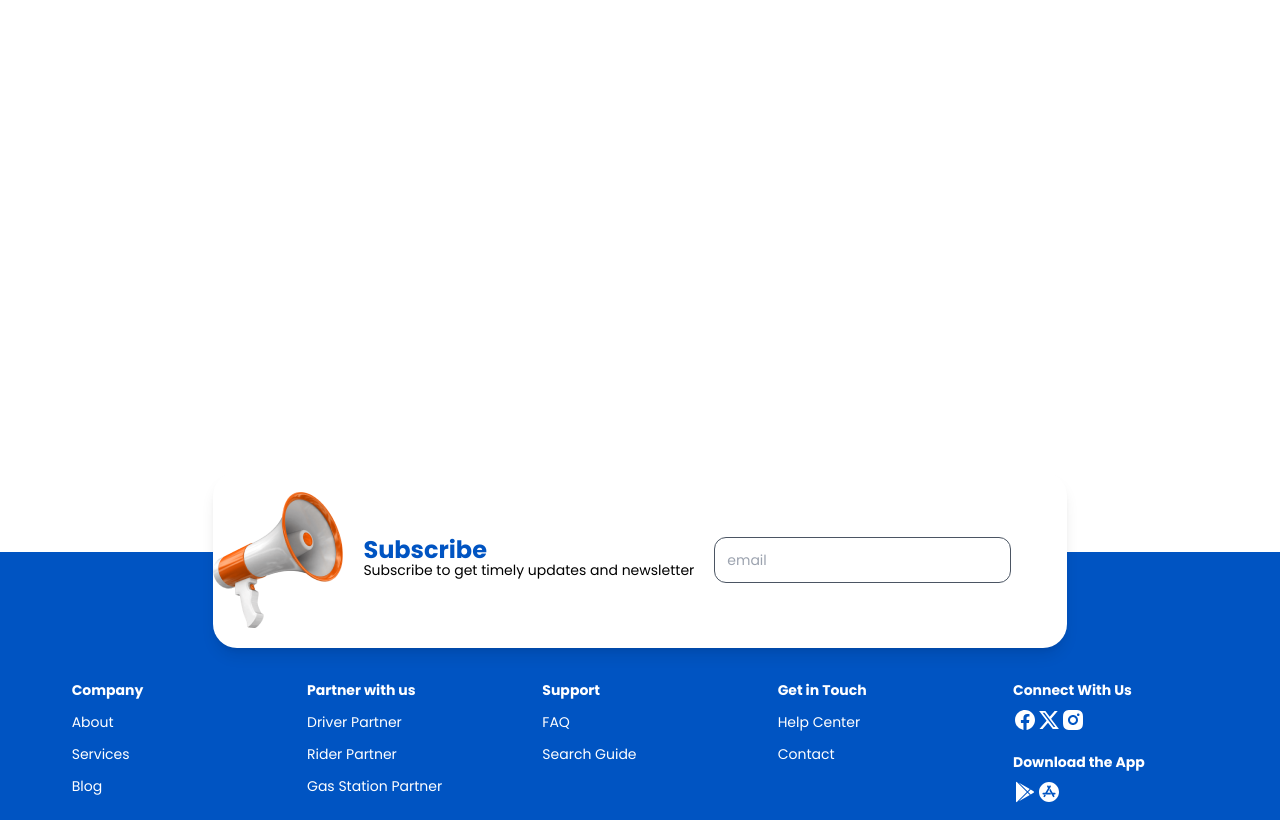
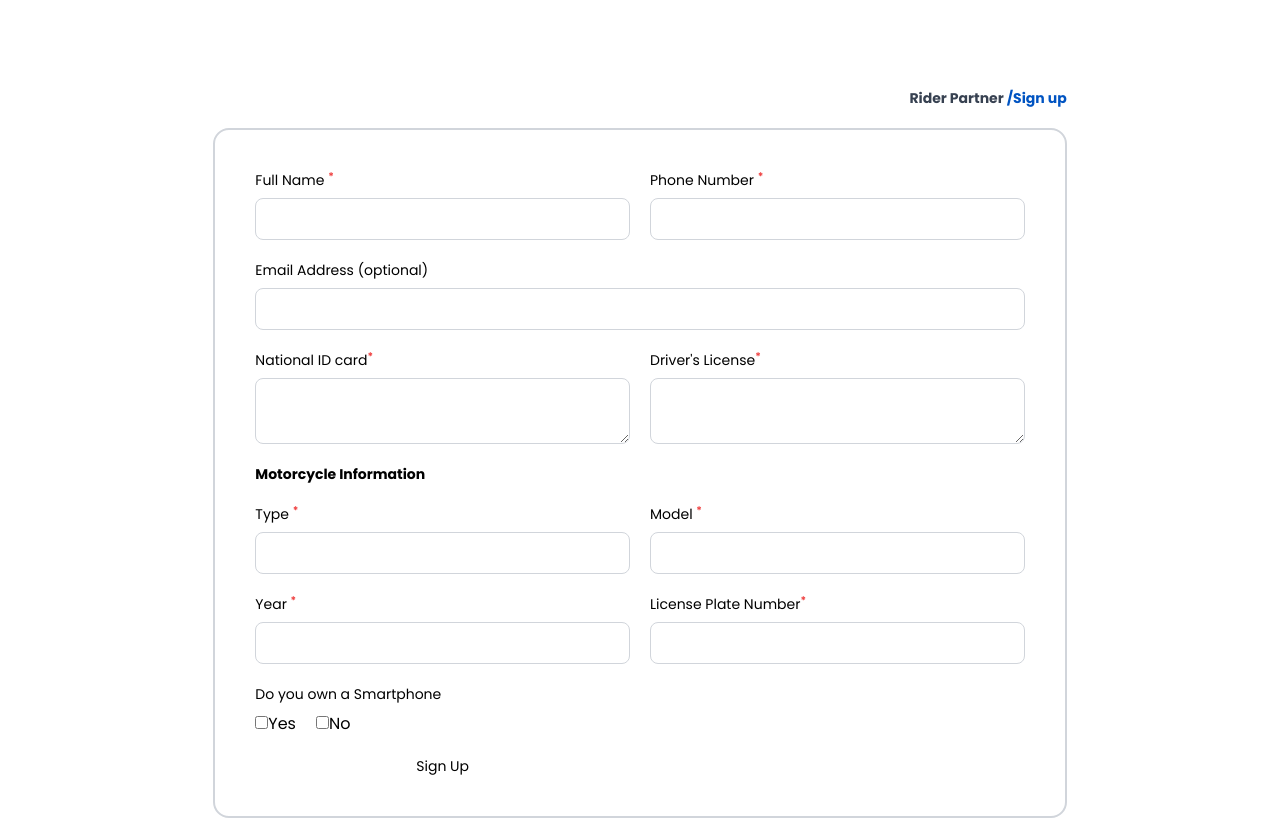
Before and after one commit to DevEmmy/eexily-landing-page, a Next.js app: page /rider-partner in a window 1280 px wide. Before the commit this address had no page. Shown: the part 440-1260 px from the top of the page. Built offline with nearby package versions, Linux system fonts and the light colour scheme.

Commit message:
added category signup pages

```diff
--- /dev/null
+++ b/src/app/(otherRoute)/driver-partner/page.tsx
@@ -0,0 +1,72 @@
+import React from 'react'
+
+const page = () => {
+  return (
+    <div className='w-2/3 m-auto'>
+        <p className='text-gray-700 mb-5 font-bold text-end'>Driver Partner <span className='text-primary'>/Sign up</span></p>
+        <div className="grid grid-cols-2 gap-5 border-2 border-gray-300 rounded-2xl p-10  form-container">
+            <div>
+                <p>Full Name <sup>*</sup></p>
+                <input type="text" />
+            </div>
+
+            <div>
+                <p>Phone Number <sup>*</sup></p>
+                <input type="tel" />
+            </div>
+
+            <div className='col-span-2'>
+                <p>Email Address (optional)</p>
+                <input type="text" />
+            </div>
+
+            <div>
+                <p>Valid Driver's License Number<sup>*</sup></p>
+                <input type="text" />
+            </div>
+
+            <div>
+                <p>Expiry Date<sup>*</sup></p>
+                <input type="text" />
+            </div>
+
+            <p className='col-span-2 font-bold'>
+                Vehicle Information
+            </p>
+
+            <div>
+                <p>Type <sup>*</sup></p>
+                <input type="text" />
+            </div>
+
+            <div>
+                <p>Model <sup>*</sup></p>
+                <input type="text" />
+            </div>
+
+            <div>
+                <p>Year <sup>*</sup></p>
+                <input type="number" />
+            </div>
+
+            <div>
+                <p>License Plate Number<sup>*</sup></p>
+                <input type="text" />
+            </div>
+
+            <div className='col-span-2 flex gap-2'>
+
+                        <input type="checkbox" name="" id="" />
+                        <label htmlFor="" className='text-gray-500'>I have read and agreed to all terms and conditions.</label>
+
+            </div>
+
+            <button>
+                Sign Up
+            </button>
+        </div>
+    </div>
+  )
+}
+
+export default page
--- /dev/null
+++ b/src/app/(otherRoute)/gas-station-partner/page.tsx
@@ -0,0 +1,56 @@
+import React from 'react'
+
+const page = () => {
+  return (
+    <div className='w-2/3 m-auto'>
+        <p className='text-gray-700 mb-5 font-bold text-end'>Gas Station Partner <span className='text-primary'>/Sign up</span></p>
+        <div className="grid grid-cols-2 gap-5 border-2 border-gray-300 rounded-2xl p-10  form-container">
+            <div>
+                <p>Gas Station Name <sup>*</sup></p>
+                <input type="text" />
+            </div>
+
+            <div>
+                <p>Phone Number <sup>*</sup></p>
+                <input type="tel" />
+            </div>
+
+            <div className='col-span-2'>
+                <p>Email Address (optional)</p>
+                <input type="text" />
+            </div>
+
+            <div className='col-span-2'>
+                <p>Gas Station Address<sup>*</sup></p>
+                <input type="text" />
+            </div>
+
+            <div>
+                <p>Contact Person Name <sup>*</sup></p>
+                <input type="text" />
+            </div>
+
+            <div>
+                <p>Title <sup>*</sup></p>
+                <input type="text" />
+            </div>
+
+            <div>
+                <p>LPG Storage Capacity <sup>*</sup></p>
+                <input type="number" />
+            </div>
+
+            <div>
+                <p>Tax Iddentification Number (TIN) <sup>*</sup></p>
+                <input type="text" />
+            </div>
+
+            <button>
+                Sign Up
+            </button>
+        </div>
+    </div>
+  )
+}
+
+export default page
--- /dev/null
+++ b/src/app/(otherRoute)/partner/page.tsx
@@ -0,0 +1,18 @@
+import CategoryOverview from '@/components/CategoryOverview'
+import React from 'react'
+
+const page = () => {
+  return (
+    <div>
+        <CategoryOverview
+            title='Rider Partner'
+            header='Earn Extra Income with Eexily'
+            description='Join our network of delivery riders and get paid for every LPG cylinder you deliver. Flexible hours, easy to get started'
+            buttonText='Sign Up'
+            link='/sign-up'
+        />
+    </div>
+  )
+}
+
+export default page
--- /dev/null
+++ b/src/app/(otherRoute)/rider-partner/page.tsx
@@ -0,0 +1,80 @@
+import React from 'react'
+
+const page = () => {
+  return (
+    <div className='w-2/3 m-auto'>
+        <p className='text-gray-700 mb-5 font-bold text-end'>Rider Partner <span className='text-primary'>/Sign up</span></p>
+        <div className="grid grid-cols-2 gap-5 border-2 border-gray-300 rounded-2xl p-10  form-container">
+            <div>
+                <p>Full Name <sup>*</sup></p>
+                <input type="text" />
+            </div>
+
+            <div>
+                <p>Phone Number <sup>*</sup></p>
+                <input type="tel" />
+            </div>
+
+            <div className='col-span-2'>
+                <p>Email Address (optional)</p>
+                <input type="text" />
+            </div>
+
+            <div>
+                <p>National ID card<sup>*</sup></p>
+                <textarea name="" id="" />
+            </div>
+
+            <div>
+                <p>Driver's License<sup>*</sup></p>
+                <textarea name="" id="" />
+            </div>
+
+            <p className='col-span-2 font-bold'>
+                Motorcycle Information
+            </p>
+
+            <div>
+                <p>Type <sup>*</sup></p>
+                <input type="text" />
+            </div>
+
+            <div>
+                <p>Model <sup>*</sup></p>
+                <input type="text" />
+            </div>
+
+            <div>
+                <p>Year <sup>*</sup></p>
+                <input type="number" />
+            </div>
+
+            <div>
+                <p>License Plate Number<sup>*</sup></p>
+                <input type="text" />
+            </div>
+
+            <div className='col-span-2'>
+                <p>Do you own a Smartphone</p>
+                <div className="flex gap-5">
+                    <div>
+                        <input type="checkbox" name="" id="" />
+                        <label htmlFor="">Yes</label>
+                    </div>
+
+                    <div>
+                        <input type="checkbox" name="" id="" />
+                        <label htmlFor="">No</label>
+                    </div>
+                </div>
+            </div>
+
+            <button>
+                Sign Up
+            </button>
+        </div>
+    </div>
+  )
+}
+
+export default page
--- a/src/app/globals.css
+++ b/src/app/globals.css
@@ -11,7 +11,7 @@ p, button{
 }
 
 .overlay{
-  background-color: #0054c287;
+  background-color: #0054c2cf;
   height: 400px;
   position: absolute;
   width: 100%;
@@ -21,3 +21,15 @@ p, button{
 .download > div{
   @apply rounded-xl p-3 flex gap-2 text-start items-center
 }
+
+.form-container > div{
+  @apply flex flex-col gap-2
+}
+
+.form-container > div > p > sup{
+  @apply text-red-500 font-bold
+}
+
+.form-container > div > input, textarea{
+  @apply border p-2 border-gray-300 rounded-lg w-full
+}
--- a/src/app/page.tsx
+++ b/src/app/page.tsx
@@ -140,21 +140,15 @@ const page = () => {
 
       <div className="flex flex-col gap-8 items-center justify-center text-center">
         <motion.h2
-          style={{ x: slideInFromLeftHeader }}
-          className="text-primary font-bold text-[36px] leading-10"
+          // style={{ x: slideInFromLeftHeader }}
+          className="text-primary font-bold text-center text-[36px] leading-10"
         >
           Eexily powers businesses!
         </motion.h2>
         <div className=" flex gap-10 flex-col p-3 w-2/3">
           <motion.p
             ref={businessTextRef}
-            animate={{
-              x: isBusinessTextInView ? "0%" : "50%",
-              transition: {
-                duration: 1,
-                ease: "easeOut",
-              },
-            }}
+
           >
             Never worry about running out of gas during peak hours for your
             kitchen, generators, or any other needs. Get reliable refills, track
--- a/src/components/Banner/Banner2.tsx
+++ b/src/components/Banner/Banner2.tsx
@@ -7,15 +7,15 @@ const Banner2 = () => {
     const dropDown = [
         {
             title: "Driver Partner",
-            link: "/"
+            link: "/driver-partner"
         },
         {
             title: "Rider Partner",
-            link: "/"
+            link: "/rider-partner",
         },
         {
             title: "Gas Station Partner",
-            link: "/"
+            link: "/gas-station-partner"
         }
     ]
 
--- a/src/components/Banner/index.tsx
+++ b/src/components/Banner/index.tsx
@@ -8,15 +8,15 @@ const Banner = () => {
   const dropDown = [
     {
       title: "Driver Partner",
-      link: "/",
+      link: "/driver-partner"
     },
     {
       title: "Rider Partner",
-      link: "/",
+      link: "/rider-partner",
     },
     {
       title: "Gas Station Partner",
-      link: "/",
+      link: "/gas-station-partner"
     },
   ];
 
--- /dev/null
+++ b/src/components/CategoryOverview/index.tsx
@@ -0,0 +1,30 @@
+import Link from 'next/link';
+import React from 'react'
+
+interface Props{
+    title: string;
+    header: string;
+    description: string;
+    link: string;
+    buttonText: string
+}
+
+const CategoryOverview = ({title, header, description, link, buttonText}: Props) => {
+  return (
+    <div>
+        <div>
+            <button>{title}</button>
+        </div>
+
+        <div>
+            <p>{header}</p>
+            <p>{description}</p>
+            <Link href={link}>
+                <button>{buttonText}</button>
+            </Link>
+        </div>
+    </div>
+  )
+}
+
+export default CategoryOverview
```
